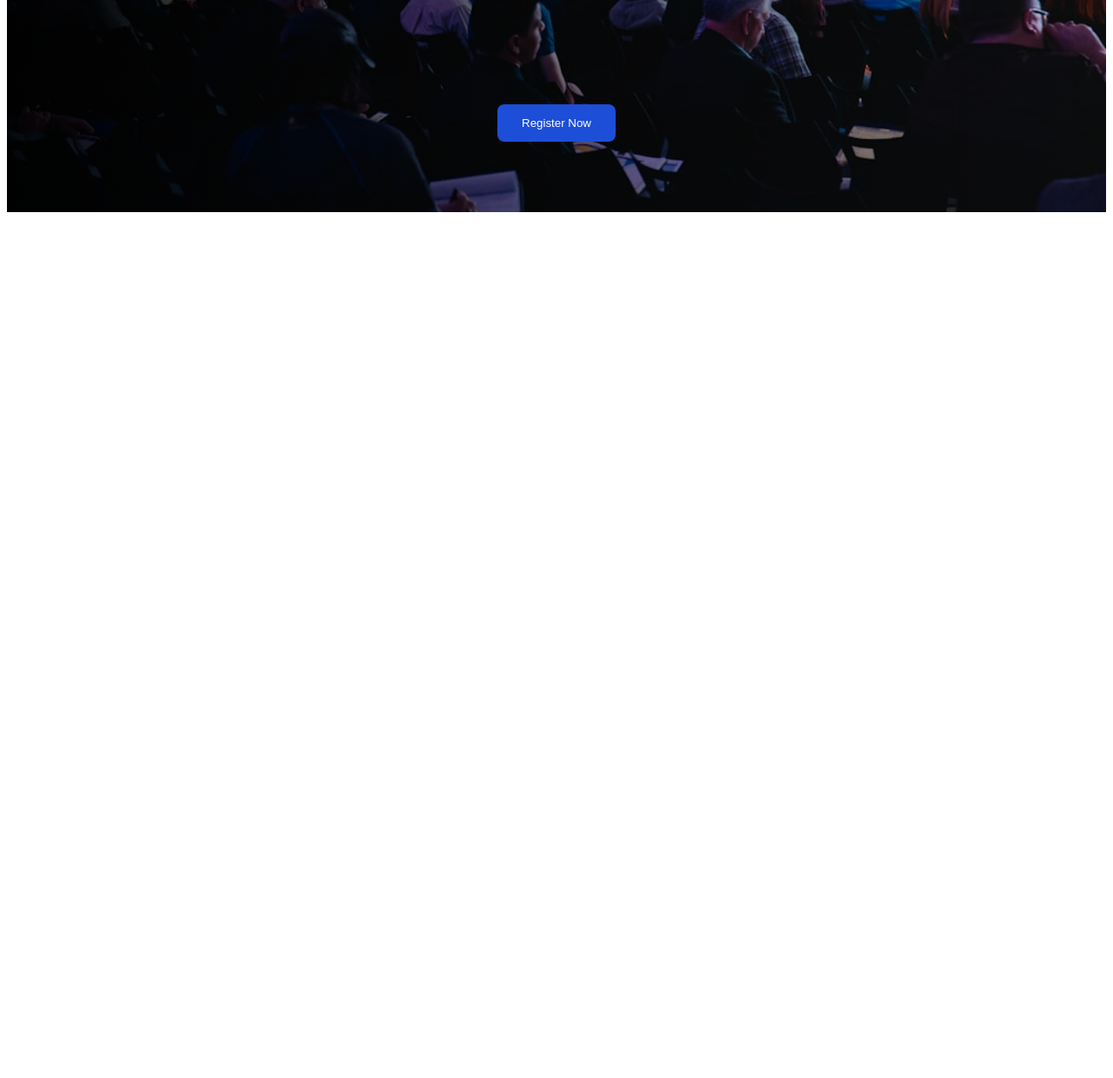
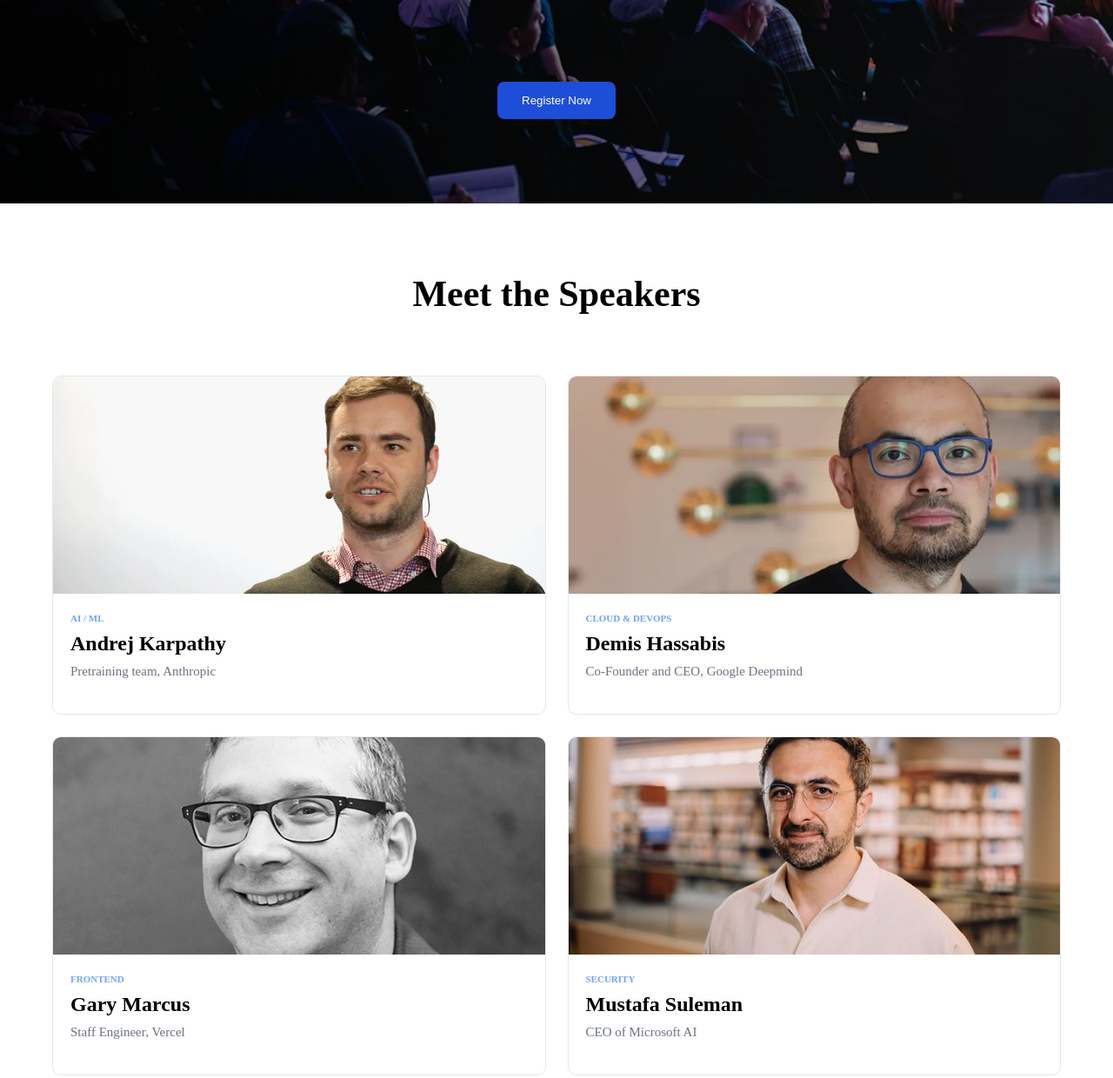
Before and after one commit to rokebulmunna/b14-assignment-1, a plain HTML site: page index.html in a window 1280 px wide. Shown: the part 500-1740 px from the top of the page at 87% size. Before the commit the page ends 800 px from the top, so only its background shows below. Drawn offline with Linux system fonts and the light colour scheme.

Commit message:
speakers section

```diff
--- a/index.html
+++ b/index.html
@@ -42,5 +42,40 @@
       </section>
       <!-- hero section end -->
 </body>
+<!-- meet the speakes section -->
+ <section class="speakers-section">
+<h2>Meet the Speakers</h2>
+<div class ="card-container">
+    <div class="card">
+       <img src="./images/assets/andrej.png" alt="">
+       <h5>AI / ML</h5>
+       <h3>Andrej Karpathy</h3>
+       <p>Pretraining team, Anthropic</p>
 
+    </div>
+    <div class="card">
+<img src="./images/assets/demis.png" alt="">
+<h5>CLOUD & DEVOPS</h5>
+<h3>Demis Hassabis</h3>
+<p>Co-Founder and CEO, Google Deepmind</p>
+    </div>
+    <div class="card">
+<img src="./images/assets/gary.png" alt="">
+<h5>FRONTEND</h5>
+<H3>Gary Marcus</H3>
+<p>Staff Engineer, Vercel</p>
+    </div>
+    <div class="card">
+        <img src="./images/assets/mustafa.png" alt="">
+        <h5>SECURITY</h5>
+        <h3>Mustafa Suleman</h3>
+        <p>CEO of Microsoft AI</p>
+
+    </div>
+
+
+</div>
+
+
+ </section>
 </html>
--- a/style.css
+++ b/style.css
@@ -1,4 +1,9 @@
 /* navbar */
+*{
+    margin: 0;
+    padding: 0;
+    box-sizing: border-box;
+}
 nav{
     display: flex;
     justify-content: space-between;
@@ -70,3 +75,55 @@ nav ul a:hover{
     font-size:28;
 }
 /* hero section end */
+/* speakers section */
+.speakers-section{
+   max-width: 1200px;
+   margin: 80px auto;
+
+}
+.speakers-section h2{
+    text-align: center;
+    font-size: 42px;
+    font-weight: bold;
+    margin-bottom: 50px;
+
+}
+.card-container{
+    display: grid;
+    grid-template-columns: repeat(2,1fr);
+    gap: 25px;
+    width: 100%;
+    padding: 20px;
+
+}
+.card{
+    border: 1px solid #E5E7EB;
+        border-radius: 10px;
+    overflow: hidden;
+    background-color: white;
+    padding-bottom: 20px;
+}
+.card img{
+    width: 100%;
+    height: 250px;
+    object-fit: cover;
+}
+.card h5{
+    color: #6ea4fb;
+    font-size: 11px;
+  margin-bottom: 10px;
+margin-top: 18px;
+}
+.card h3{
+    font-size: 24px;
+    margin-bottom: 10px;
+}
+.card p{
+    color: #6B7280;
+    font-size: 15px;
+    margin-bottom: 20px;
+}
+.card h5,.card h3,.card p{
+    padding-left: 20px;
+    padding-right: 20px;
+}
```
